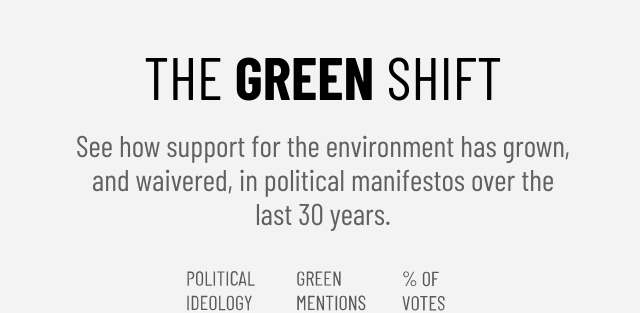
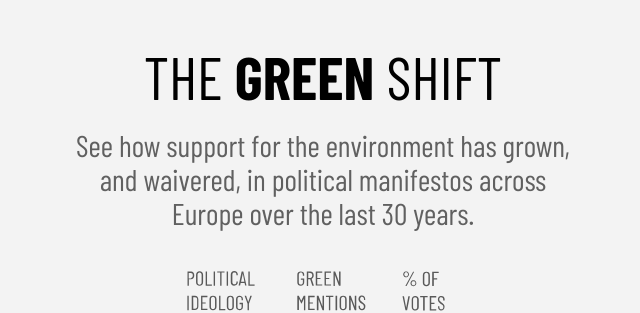
Before and after one commit to laurarago/ManifestoProject, a Svelte app in the folder Svelte-Manifesto/: page / in a window 1280 px wide. Shown: the top 313 px of the page, without its empty margins (317-957 px from the left). Built offline with nearby package versions, Linux system fonts and the light colour scheme; a web font is replaced by a local one.

Commit message:
added Europe to deck

```diff
--- a/Svelte-Manifesto/src/App.svelte
+++ b/Svelte-Manifesto/src/App.svelte
@@ -33,7 +33,7 @@
 <main>
 	<div class="intro">
 		<h1>The <b>green</b> shift</h1>
-		<p class='deck'>See how support for the environment has grown, and waivered, in political manifestos over the last 30 years.</p>
+		<p class='deck'>See how support for the environment has grown, and waivered, in political manifestos across Europe over the last 30 years.</p>
 		<svg version="1.1" id="Layer_2" xmlns="http://www.w3.org/2000/svg" xmlns:xlink="http://www.w3.org/1999/xlink" x="0px" y="0px"
 	 		viewBox="0 0 221.3 99" style="enable-background:new 0 0 221.3 99;" xml:space="preserve">
 			<style type="text/css">
```
